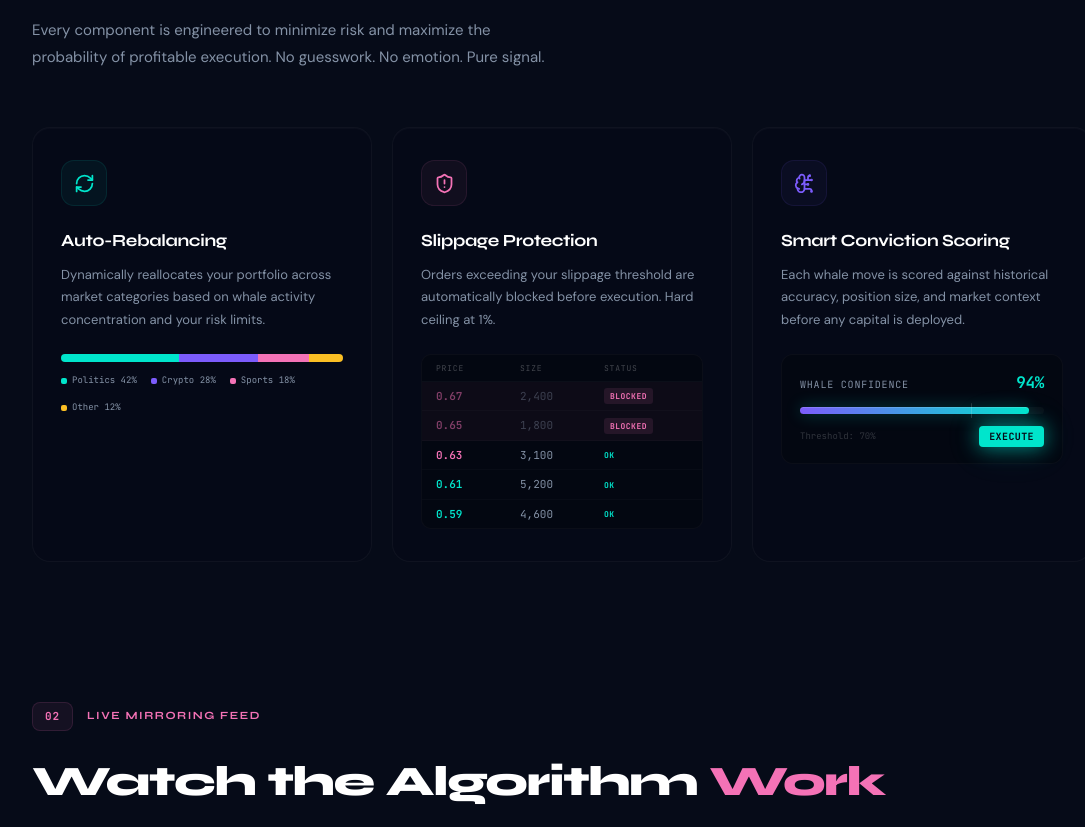
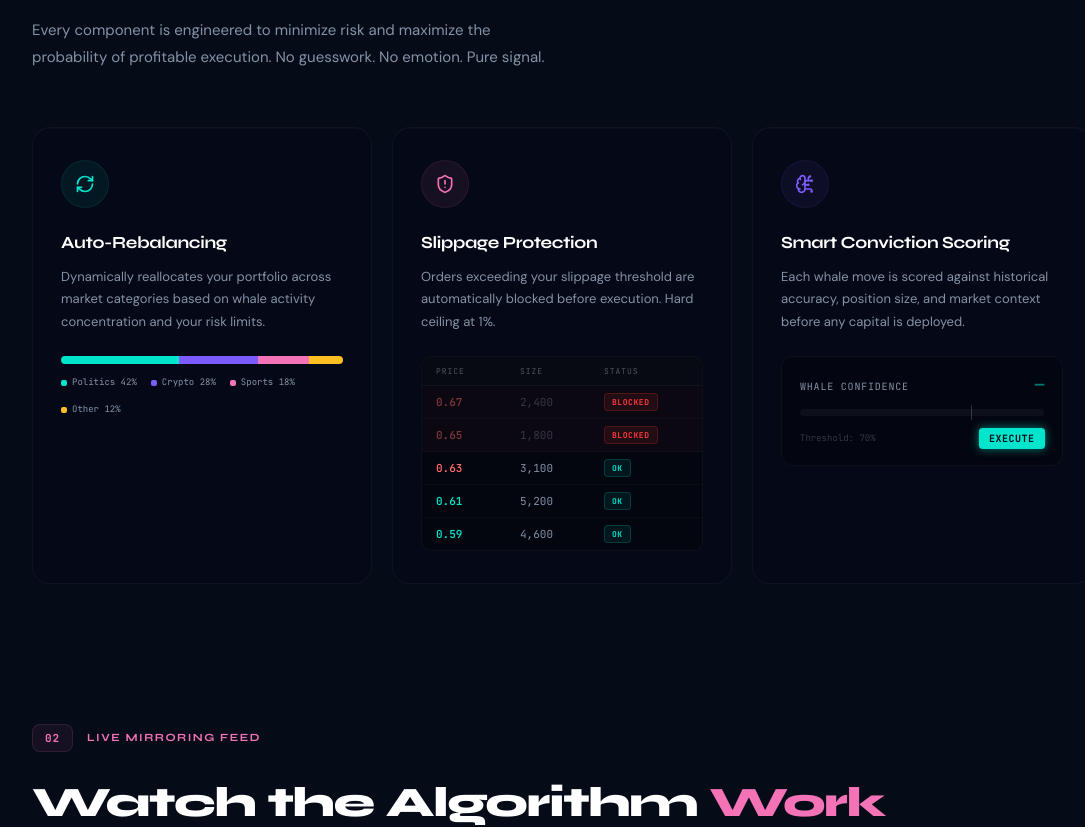
Before and after one commit to arvamoo2/polywhale, a Next.js app in the folder polywhale-web-main/: page /the-bot in a window 1280 px wide. Shown: the part 1323-2150 px from the top of the page, without its empty margins (78-1163 px from the left). Built offline with nearby package versions, Linux system fonts and the light colour scheme.

Commit message:
Update page.tsx

```diff
--- a/polywhale-web-main/app/the-bot/page.tsx
+++ b/polywhale-web-main/app/the-bot/page.tsx
@@ -162,6 +162,10 @@ function GlobalStyles(): React.JSX.Element {
         0%, 100% { box-shadow: 0 0 6px rgba(0,229,204,0.2); }
         50% { box-shadow: 0 0 20px rgba(0,229,204,0.6), 0 0 40px rgba(0,229,204,0.15); }
       }
+      @keyframes execute-pulse {
+        0%, 100% { box-shadow: 0 0 8px rgba(0,229,204,0.5); transform: scale(1); }
+        50% { box-shadow: 0 0 22px rgba(0,229,204,0.9), 0 0 44px rgba(0,229,204,0.3); transform: scale(1.04); }
+      }
       @keyframes feed-row-in {
         from { opacity: 0; transform: translateX(-16px); }
         to   { opacity: 1; transform: translateX(0); }
@@ -1021,11 +1025,12 @@ function CoreFeatures(): React.JSX.Element {
 }
 
 /* ── Card wrapper with shared hover behavior ── */
+/* ── Card wrapper — render-prop pattern so children can read hovered state ── */
 function FeatureCard({
   children,
   color,
 }: {
-  children: React.ReactNode;
+  children: (hovered: boolean) => React.ReactNode;
   color: string;
 }): React.JSX.Element {
   const [hovered, setHovered] = useState(false);
@@ -1034,40 +1039,81 @@ function FeatureCard({
       onMouseEnter={() => setHovered(true)}
       onMouseLeave={() => setHovered(false)}
       style={{
-        padding: "32px 28px", borderRadius: 18,
-        background: hovered ? `${color}04` : "rgba(6,10,24,0.85)",
-        border: `1px solid ${hovered ? `${color}20` : "rgba(255,255,255,0.04)"}`,
+        padding: "32px 28px",
+        borderRadius: 18,
+        background: hovered ? `${color}05` : "rgba(6,10,24,0.85)",
+        border: `1px solid ${hovered ? `rgba(0,229,204,0.22)` : "rgba(255,255,255,0.04)"}`,
         boxShadow: hovered
-          ? `0 0 48px ${color}0a, inset 0 1px 0 rgba(255,255,255,0.04)`
+          ? `0 0 48px rgba(0,229,204,0.07), 0 20px 60px rgba(0,0,0,0.3), inset 0 1px 0 rgba(255,255,255,0.05)`
           : "inset 0 1px 0 rgba(255,255,255,0.02)",
         transition: "all 0.4s cubic-bezier(0.16,1,0.3,1)",
-        transform: hovered ? "translateY(-6px)" : "translateY(0)",
-      }}
-    >
-      {children}
+        transform: hovered ? "translateY(-4px)" : "translateY(0)",
+      }}
+    >
+      {children(hovered)}
+    </div>
+  );
+}
+
+/* ── Shared glassmorphism icon container ── */
+function CardIcon({
+  icon,
+  color,
+  hovered,
+}: {
+  icon: React.ReactNode;
+  color: string;
+  hovered: boolean;
+}): React.JSX.Element {
+  return (
+    <div
+      style={{
+        width: 48,
+        height: 48,
+        borderRadius: "50%",
+        background: hovered
+          ? `rgba(${color === COLORS.accent ? "0,229,204" : color === COLORS.accentAlt ? "124,92,252" : "244,114,182"},0.14)`
+          : `rgba(${color === COLORS.accent ? "0,229,204" : color === COLORS.accentAlt ? "124,92,252" : "244,114,182"},0.07)`,
+        border: `1px solid ${hovered ? `${color}40` : `${color}18`}`,
+        backdropFilter: "blur(8px)",
+        WebkitBackdropFilter: "blur(8px)",
+        boxShadow: hovered ? `0 0 24px ${color}30, inset 0 1px 0 rgba(255,255,255,0.08)` : "none",
+        display: "flex",
+        alignItems: "center",
+        justifyContent: "center",
+        color: color,
+        marginBottom: 22,
+        transition: "all 0.35s cubic-bezier(0.16,1,0.3,1)",
+        flexShrink: 0,
+      }}
+    >
+      {icon}
     </div>
   );
 }
 
 /* ── 1. Auto-Rebalancing ── */
 function RebalanceCard(): React.JSX.Element {
-  const allocs = [
+  const allocsIdle    = [
     { label: "Politics", pct: 42, color: COLORS.accent },
-    { label: "Crypto", pct: 28, color: COLORS.accentAlt },
-    { label: "Sports", pct: 18, color: COLORS.accentPink },
-    { label: "Other", pct: 12, color: "#fbbf24" },
+    { label: "Crypto",   pct: 28, color: COLORS.accentAlt },
+    { label: "Sports",   pct: 18, color: COLORS.accentPink },
+    { label: "Other",    pct: 12, color: "#fbbf24" },
+  ];
+  const allocsHovered = [
+    { label: "Politics", pct: 35, color: COLORS.accent },
+    { label: "Crypto",   pct: 35, color: COLORS.accentAlt },
+    { label: "Sports",   pct: 20, color: COLORS.accentPink },
+    { label: "Other",    pct: 10, color: "#fbbf24" },
   ];
 
   return (
     <FeatureCard color={COLORS.accent}>
-      <div style={{
-        width: 46, height: 46, borderRadius: 13,
-        background: `${COLORS.accent}0d`, border: `1px solid ${COLORS.accent}18`,
-        display: "flex", alignItems: "center", justifyContent: "center",
-        color: COLORS.accent, marginBottom: 22,
-      }}>
-        <RefreshCw size={21} />
-      </div>
+      {(hovered) => {
+        const allocs = hovered ? allocsHovered : allocsIdle;
+        return (
+          <>
+            <CardIcon icon={<RefreshCw size={20} />} color={COLORS.accent} hovered={hovered} />
 
             <h3 className="font-display" style={{ fontSize: 17, fontWeight: 700, color: "#fff", marginBottom: 10, letterSpacing: "-0.02em" }}>
               Auto-Rebalancing
@@ -1077,26 +1123,41 @@ function RebalanceCard(): React.JSX.Element {
               based on whale activity concentration and your risk limits.
             </p>
 
-      {/* Stacked allocation bar */}
+            {/* Animated stacked allocation bar */}
             <div style={{ borderRadius: 6, overflow: "hidden", height: 8, display: "flex", marginBottom: 12 }}>
               {allocs.map((a, i) => (
-          <div key={i} style={{ width: `${a.pct}%`, height: "100%", background: a.color, transition: "width 0.5s ease" }} />
+                <div
+                  key={i}
+                  style={{
+                    width: `${a.pct}%`,
+                    height: "100%",
+                    background: a.color,
+                    transition: "width 0.5s ease-in-out",
+                  }}
+                />
               ))}
             </div>
             <div style={{ display: "flex", gap: 14, flexWrap: "wrap" }}>
               {allocs.map((a, i) => (
                 <div key={i} style={{ display: "flex", alignItems: "center", gap: 5 }}>
-            <div style={{ width: 6, height: 6, borderRadius: 2, background: a.color }} />
-            <span className="font-mono" style={{ fontSize: 9, color: COLORS.textSecondary }}>{a.label} {a.pct}%</span>
+                  <div style={{ width: 6, height: 6, borderRadius: 2, background: a.color, transition: "background 0.3s" }} />
+                  <span className="font-mono" style={{ fontSize: 9, color: COLORS.textSecondary, transition: "color 0.3s" }}>
+                    {a.label} {a.pct}%
+                  </span>
                 </div>
               ))}
             </div>
+          </>
+        );
+      }}
     </FeatureCard>
   );
 }
 
-/* ── 2. Slippage Protection — mini order book ── */
+/* ── 2. Slippage Protection — interactive order book ── */
 function SlippageCard(): React.JSX.Element {
+  const [hoveredRow, setHoveredRow] = useState<number | null>(null);
+
   const book = [
     { price: "0.67", size: "2,400", side: "ask", blocked: true },
     { price: "0.65", size: "1,800", side: "ask", blocked: true },
@@ -1107,14 +1168,9 @@ function SlippageCard(): React.JSX.Element {
 
   return (
     <FeatureCard color={COLORS.accentPink}>
-      <div style={{
-        width: 46, height: 46, borderRadius: 13,
-        background: `${COLORS.accentPink}0d`, border: `1px solid ${COLORS.accentPink}18`,
-        display: "flex", alignItems: "center", justifyContent: "center",
-        color: COLORS.accentPink, marginBottom: 22,
-      }}>
-        <ShieldAlert size={21} />
-      </div>
+      {(hovered) => (
+        <>
+          <CardIcon icon={<ShieldAlert size={20} />} color={COLORS.accentPink} hovered={hovered} />
 
           <h3 className="font-display" style={{ fontSize: 17, fontWeight: 700, color: "#fff", marginBottom: 10, letterSpacing: "-0.02em" }}>
             Slippage Protection
@@ -1124,70 +1180,104 @@ function SlippageCard(): React.JSX.Element {
             before execution. Hard ceiling at 1%.
           </p>
 
-      {/* Mini order book */}
-      <div style={{
-        borderRadius: 10, overflow: "hidden",
-        border: "1px solid rgba(255,255,255,0.03)",
-        background: "rgba(0,0,0,0.25)",
+          {/* Interactive order book */}
+          <div style={{
+            borderRadius: 10,
+            overflow: "hidden",
+            border: "1px solid rgba(255,255,255,0.04)",
+            background: "rgba(0,0,0,0.3)",
           }}>
             {/* Header */}
             <div style={{
               display: "grid", gridTemplateColumns: "1fr 1fr 1fr",
-          padding: "7px 14px", borderBottom: "1px solid rgba(255,255,255,0.03)",
+              padding: "8px 14px",
+              borderBottom: "1px solid rgba(255,255,255,0.04)",
+              background: "rgba(255,255,255,0.015)",
             }}>
               {["Price", "Size", "Status"].map((h) => (
-            <span key={h} className="font-mono" style={{ fontSize: 8, color: "rgba(255,255,255,0.25)", letterSpacing: "0.1em", textTransform: "uppercase" }}>
+                <span key={h} className="font-mono" style={{
+                  fontSize: 8, color: "rgba(255,255,255,0.3)",
+                  letterSpacing: "0.12em", textTransform: "uppercase",
+                }}>
                   {h}
                 </span>
               ))}
             </div>
+
             {/* Rows */}
             {book.map((o, i) => (
               <div
                 key={i}
+                onMouseEnter={() => setHoveredRow(i)}
+                onMouseLeave={() => setHoveredRow(null)}
                 style={{
                   display: "grid", gridTemplateColumns: "1fr 1fr 1fr", alignItems: "center",
-              padding: "6px 14px",
-              background: o.blocked ? "rgba(244,114,182,0.04)" : "transparent",
-              borderBottom: i < book.length - 1 ? "1px solid rgba(255,255,255,0.02)" : "none",
+                  padding: "7px 14px",
+                  background: hoveredRow === i
+                    ? "rgba(255,255,255,0.04)"
+                    : o.blocked
+                      ? "rgba(255,59,59,0.03)"
+                      : "transparent",
+                  borderBottom: i < book.length - 1 ? "1px solid rgba(255,255,255,0.025)" : "none",
+                  transition: "background 0.15s ease",
+                  cursor: "default",
                 }}
               >
                 <span className="font-mono" style={{
                   fontSize: 11, fontWeight: 600,
-              color: o.side === "ask" ? COLORS.accentPink : COLORS.accent,
-              opacity: o.blocked ? 0.5 : 1,
-            }}>{o.price}</span>
-            <span className="font-mono" style={{ fontSize: 11, color: COLORS.textSecondary, opacity: o.blocked ? 0.4 : 1 }}>{o.size}</span>
+                  color: o.side === "ask" ? "#ff6b6b" : COLORS.accent,
+                  opacity: o.blocked ? 0.45 : 1,
+                }}>
+                  {o.price}
+                </span>
+                <span className="font-mono" style={{
+                  fontSize: 11,
+                  color: COLORS.textSecondary,
+                  opacity: o.blocked ? 0.35 : 1,
+                }}>
+                  {o.size}
+                </span>
                 {o.blocked ? (
                   <span className="font-mono" style={{
-                fontSize: 8, color: COLORS.accentPink, fontWeight: 700, letterSpacing: "0.06em",
-                background: "rgba(244,114,182,0.1)", padding: "2px 6px", borderRadius: 3,
+                    fontSize: 8, fontWeight: 700, letterSpacing: "0.07em",
+                    color: "#ff3b3b",
+                    background: "rgba(255,59,59,0.10)",
+                    border: "1px solid rgba(255,59,59,0.20)",
+                    padding: "2px 7px", borderRadius: 4,
                     display: "inline-block", width: "fit-content",
-              }}>BLOCKED</span>
+                  }}>
+                    BLOCKED
+                  </span>
                 ) : (
-              <span className="font-mono" style={{ fontSize: 8, color: COLORS.accent, fontWeight: 700, letterSpacing: "0.06em" }}>OK</span>
+                  <span className="font-mono" style={{
+                    fontSize: 8, fontWeight: 700, letterSpacing: "0.07em",
+                    color: COLORS.accent,
+                    background: "rgba(0,229,204,0.08)",
+                    border: "1px solid rgba(0,229,204,0.18)",
+                    padding: "2px 7px", borderRadius: 4,
+                    display: "inline-block", width: "fit-content",
+                  }}>
+                    OK
+                  </span>
                 )}
               </div>
             ))}
           </div>
+        </>
+      )}
     </FeatureCard>
   );
 }
 
-/* ── 3. Conviction Scoring — threshold meter ── */
+/* ── 3. Smart Conviction Scoring — live threshold ── */
 function ConvictionCard(): React.JSX.Element {
   const confidence = 94;
 
   return (
     <FeatureCard color={COLORS.accentAlt}>
-      <div style={{
-        width: 46, height: 46, borderRadius: 13,
-        background: `${COLORS.accentAlt}0d`, border: `1px solid ${COLORS.accentAlt}18`,
-        display: "flex", alignItems: "center", justifyContent: "center",
-        color: COLORS.accentAlt, marginBottom: 22,
-      }}>
-        <BrainCircuit size={21} />
-      </div>
+      {(hovered) => (
+        <>
+          <CardIcon icon={<BrainCircuit size={20} />} color={COLORS.accentAlt} hovered={hovered} />
 
           <h3 className="font-display" style={{ fontSize: 17, fontWeight: 700, color: "#fff", marginBottom: 10, letterSpacing: "-0.02em" }}>
             Smart Conviction Scoring
@@ -1200,49 +1290,66 @@ function ConvictionCard(): React.JSX.Element {
           {/* Conviction threshold meter */}
           <div style={{
             padding: "16px 18px", borderRadius: 12,
-        background: "rgba(0,0,0,0.25)", border: "1px solid rgba(255,255,255,0.03)",
+            background: "rgba(0,0,0,0.28)", border: "1px solid rgba(255,255,255,0.04)",
           }}>
             <div style={{ display: "flex", justifyContent: "space-between", alignItems: "baseline", marginBottom: 12 }}>
               <span className="font-mono" style={{ fontSize: 10, color: COLORS.textSecondary, textTransform: "uppercase", letterSpacing: "0.08em" }}>
                 Whale Confidence
               </span>
-          <span className="font-mono" style={{ fontSize: 16, fontWeight: 700, color: COLORS.accent, letterSpacing: "-0.02em" }}>
-            {confidence}%
-          </span>
-        </div>
-
-        {/* Meter bar */}
-        <div style={{ position: "relative", height: 7, borderRadius: 4, background: "rgba(255,255,255,0.03)", overflow: "visible", marginBottom: 12 }}>
+              <span className="font-mono" style={{
+                fontSize: 16, fontWeight: 700, color: COLORS.accent, letterSpacing: "-0.02em",
+                transition: "opacity 0.4s ease",
+                opacity: hovered ? 1 : 0.5,
+              }}>
+                {hovered ? `${confidence}%` : "—"}
+              </span>
+            </div>
+
+            {/* Animated meter bar — fills on hover */}
+            <div style={{
+              position: "relative", height: 7, borderRadius: 4,
+              background: "rgba(255,255,255,0.04)",
+              overflow: "visible", marginBottom: 12,
+            }}>
               <div style={{
                 position: "absolute", top: 0, left: 0, height: "100%",
-            width: `${confidence}%`, borderRadius: 4,
+                width: hovered ? `${confidence}%` : "0%",
+                borderRadius: 4,
                 background: `linear-gradient(90deg, ${COLORS.accentAlt}, ${COLORS.accent})`,
-            boxShadow: "0 0 16px rgba(0,229,204,0.3), inset 0 1px 0 rgba(255,255,255,0.15)",
+                boxShadow: hovered ? "0 0 16px rgba(0,229,204,0.35), inset 0 1px 0 rgba(255,255,255,0.15)" : "none",
+                transition: "width 0.7s cubic-bezier(0.16,1,0.3,1), box-shadow 0.4s ease",
               }} />
               {/* 70% threshold marker */}
               <div style={{
-            position: "absolute", top: -4, left: "70%", width: 1.5, height: 15,
-            background: "rgba(255,255,255,0.15)", borderRadius: 1,
+                position: "absolute", top: -4, left: "70%",
+                width: 1.5, height: 15,
+                background: "rgba(255,255,255,0.18)", borderRadius: 1,
               }} />
             </div>
 
             <div style={{ display: "flex", justifyContent: "space-between", alignItems: "center" }}>
-          <span className="font-mono" style={{ fontSize: 9, color: "rgba(255,255,255,0.18)" }}>
+              <span className="font-mono" style={{ fontSize: 9, color: "rgba(255,255,255,0.2)" }}>
                 Threshold: 70%
               </span>
               <span
                 className="font-mono"
                 style={{
-              fontSize: 10, fontWeight: 700, color: "#060b18",
-              background: COLORS.accent, padding: "3px 10px", borderRadius: 4,
-              letterSpacing: "0.04em",
-              animation: "status-glow 2.5s ease-in-out infinite",
+                  fontSize: 10, fontWeight: 700,
+                  color: "#060b18",
+                  background: COLORS.accent,
+                  padding: "3px 10px", borderRadius: 4,
+                  letterSpacing: "0.05em",
+                  display: "inline-block",
+                  animation: "execute-pulse 2s ease-in-out infinite",
+                  transformOrigin: "center",
                 }}
               >
                 EXECUTE
               </span>
             </div>
           </div>
+        </>
+      )}
     </FeatureCard>
   );
 }
```
Lines whose indentation alone changed are shown as unchanged.
